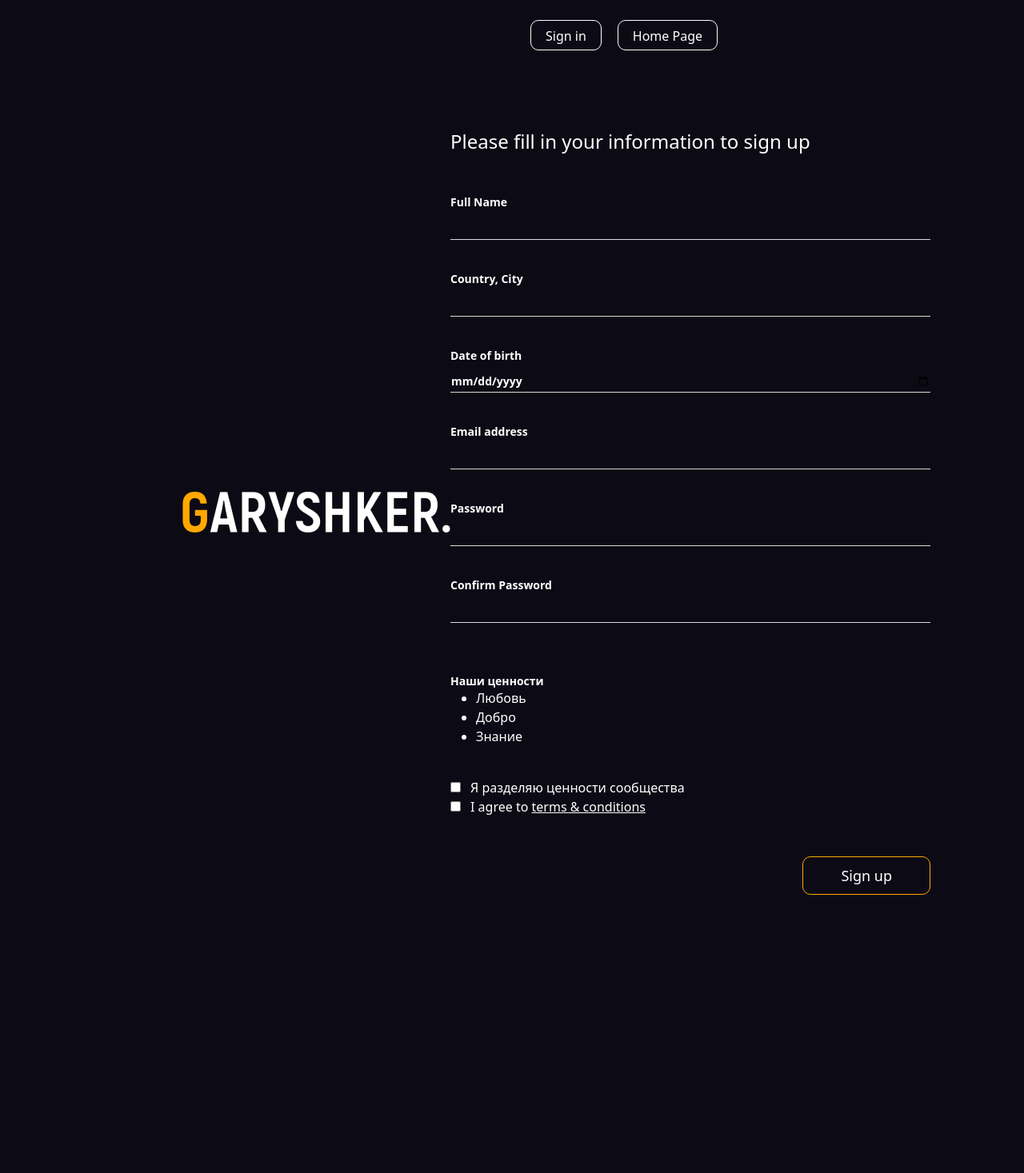
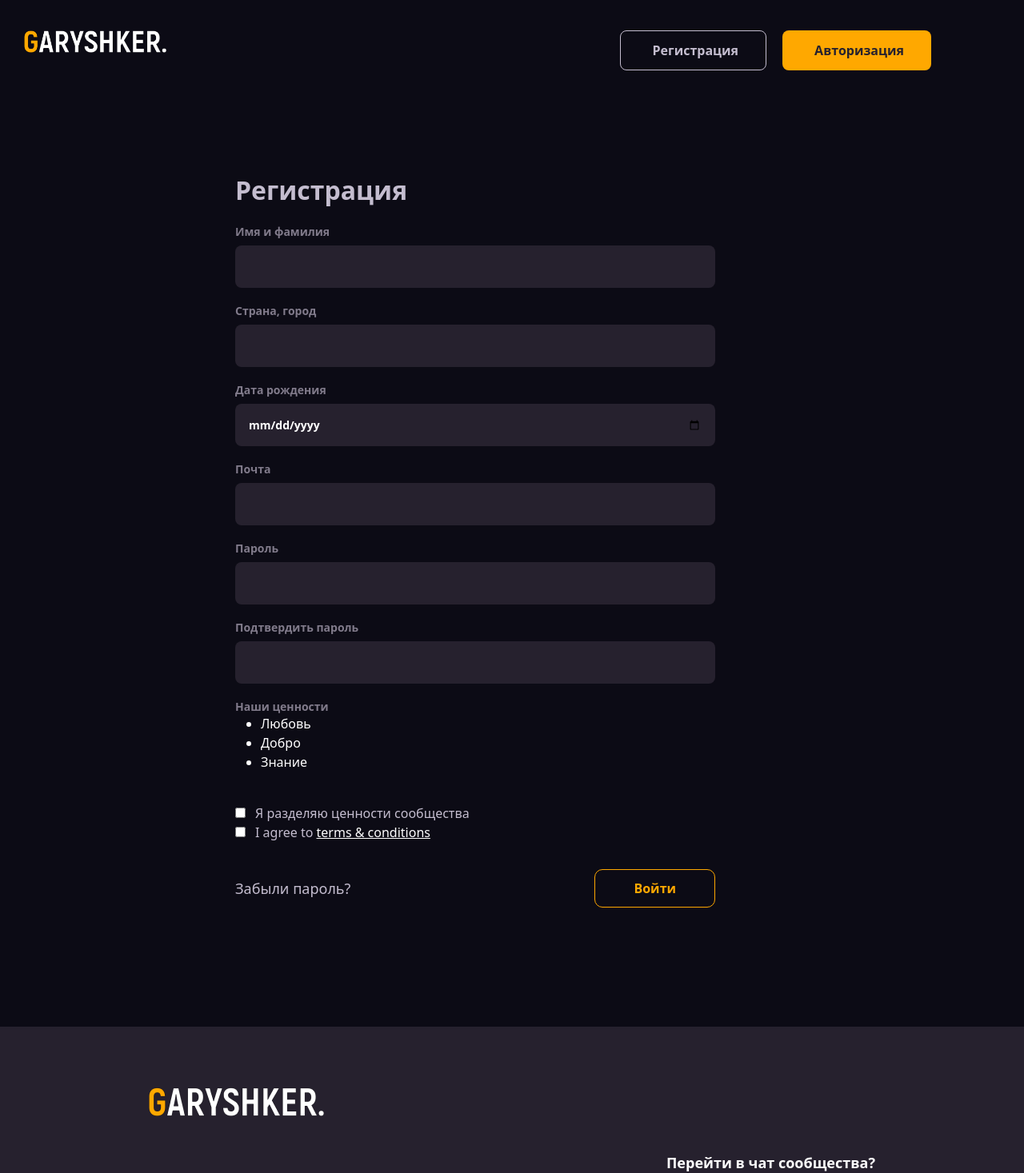
Before and after one commit to bashenov98/garyshker, a React (Create React App) app: page /signup in a window 1280 px wide. Shown: the top 1467 px of the page at 80% size. Built offline with nearby package versions, Linux system fonts and the light colour scheme.

Commit message:
feat: redesign auth pages & fix bugs

```diff
--- a/src/components/auth/Login/Login.jsx
+++ b/src/components/auth/Login/Login.jsx
@@ -41,26 +41,28 @@ const Login = () => {
 
     return (
         <div className="login">
-            <div className="login-top d-flex justify-content-end">
-                <button className="login-top__btn login-top__btn--left" onClick={() => {router.push('/signup')}}>don’t have an account?</button>
-                <button className="login-top__btn login-top__btn--right" onClick={() => {router.push('/main')}}>Home page</button>
-            </div>
-            <div className="d-flex justify-content-between login-content">
+            <div className="login-top d-flex justify-content-between">
                 <div className="d-flex flex-column justify-content-center">
-                    <img alt="logo" src={logoIcon}/>
+                    <img alt="logo" src={logoIcon} className="login-top__img"/>
                 </div>
                 <div>
+                    <button className="login-top__btn login-top__btn--left" onClick={() => {router.push('/signup')}}>Регистрация</button>
+                    <button className="login-top__btn login-top__btn--right" onClick={() => {router.push('/main')}}>Авторизация</button>
+                </div>
+            </div>
+            <div className="d-flex justify-content-center w-100">
+                <div className="login-content">
                     <form onSubmit={login}>
                         <div>
-                            <div className="login-enter-text">Enter your email and password to sign in</div>
-                            <div className="login-enter-email">Email</div>
+                            <div className="login-enter-text">Авторизация</div>
+                            <div className="login-enter-email">Почта</div>
                             <input type="text"
                                    value={email}
                                    onChange={(e) => setEmail(e.target.value)}
                                    className="login-input"
                                    placeholder="Enter email ..."
                             />
-                            <div className="login-enter-pass">Password</div>
+                            <div className="login-enter-pass">Пароль</div>
                             <input
                                 type="password"
                                 value={password}
@@ -69,13 +71,13 @@ const Login = () => {
                                 placeholder="Enter password ..."
                             />
                             <div className="login-remember">
-                                <input type="checkbox"/><label className="login-remember__text">Remember me</label>
+                                <input type="checkbox"/><label className="login-remember__text">Запомнить меня</label>
                             </div>
                         </div>
                         <div className="login-forgot">
                             <div className="d-flex justify-content-between align-items-center w-100">
-                                <a href="" className="login-forgot__text">Forgot your password?</a>
-                                <button className="login-forgot__btn" onClick={login}>Sign in</button>
+                                <a href="" className="login-forgot__text">Забыли пароль?</a>
+                                <button className="login-forgot__btn" onClick={login}>Войти</button>
                             </div>
                             <label className="login-error">{error}</label>
                         </div>
--- a/src/components/auth/Signup/Signup.jsx
+++ b/src/components/auth/Signup/Signup.jsx
@@ -48,49 +48,51 @@ const Signup = () => {
     }
     return (
         <div className="sign-up">
-            <div className="sign-up__top d-flex justify-content-end">
-                <button className="sign-up__top__btn" onClick={() => {router.push('/login')}}>Sign in</button>
-                <button className="sign-up__top__btn" onClick={() => {router.push('/edu')}}>Home Page</button>
-            </div>
-            <div className="sign-up__content d-flex justify-content-between">
-                <div className="d-flex flex-column justify-content-center">
+            <div className="sign-up__top d-flex justify-content-between">
+                <div className="d-flex flex-column justify-content-center sign-up__top__img">
                     <img alt="logo" src={logoIcon}/>
                 </div>
+                <div className="d-flex">
+                    <button className="sign-up__top__btn" onClick={() => {router.push('/login')}}>Регистрация</button>
+                    <button className="sign-up__top__btn sign-up__top__btn--active" onClick={() => {router.push('/edu')}}>Авторизация</button>
+                </div>
+            </div>
+            <div className="sign-up__content d-flex justify-content-center">
                 <div className="sign-up__form">
-                    <div className="sign-up__form__title">Please fill in your information to sign up</div>
-                    <div className="sign-up__form__name">Full Name</div>
+                    <div className="sign-up__form__title">Регистрация</div>
+                    <div className="sign-up__form__name">Имя и фамилия</div>
                     <input type="text"
                            value={data.fullname}
                            onChange={(e) => setData({...data, fullname: e.target.value})}
                            className="sign-up__form__input"
                     />
-                    <div className="sign-up__form__name">Country, City</div>
+                    <div className="sign-up__form__name">Страна, город</div>
                     <input type="text"
                            value={data.countrycity}
                            onChange={(e) => setData({...data, countrycity: e.target.value})}
                            className="sign-up__form__input"
                     />
-                    <div className="sign-up__form__name">Date of birth</div>
+                    <div className="sign-up__form__name">Дата рождения</div>
                     <input type="date"
                            value={data.birth_date}
                            onChange={(e) => setData({...data, birth_date: e.target.value})}
                            className="sign-up__form__input"
                     />
-                    <div className="sign-up__form__name">Email address</div>
+                    <div className="sign-up__form__name">Почта</div>
                     <input type="text" className="sign-up__form__input"/>
-                    <div className="sign-up__form__name">Password</div>
+                    <div className="sign-up__form__name">Пароль</div>
                     <input type="password"
                            value={data.password}
                            onChange={(e) => setData({...data, password: e.target.value})}
                            className="sign-up__form__input"
                     />
-                    <div className="sign-up__form__name">Confirm Password</div>
+                    <div className="sign-up__form__name">Подтвердить пароль</div>
                     <input type="password"
                            value={data.password2}
                            onChange={(e) => setData({...data, password2: e.target.value})}
                            className="sign-up__form__input"
                     />
-                    <br/><label>{error}</label>
+                    <label>{error}</label>
                     <div className="sign-up__form__name">Наши ценности</div>
                     <ul>
                         <li>Любовь</li>
@@ -108,9 +110,12 @@ const Signup = () => {
                            onClick={terms}
                            id="values"
                     /><label className="sign-up__form__label">I agree to <a href="#">terms & conditions</a></label>
-                    <br/>
-                    <div className="d-flex justify-content-end w-100">
-                        <button className="sign-up__form__btn" onClick={signup}>Sign up</button>
+                    <div className="sign-up-forgot">
+                        <div className="d-flex justify-content-between align-items-center w-100">
+                            <a href="" className="sign-up-forgot__text">Забыли пароль?</a>
+                            <button className="sign-up-forgot__btn" onClick={signup}>Войти</button>
+                        </div>
+                        <label className="sign-up-error">{error}</label>
                     </div>
                 </div>
             </div>
--- a/src/components/auth/Signup/index.scss
+++ b/src/components/auth/Signup/index.scss
@@ -1,48 +1,61 @@
 .sign-up {
-  padding: 25px 169px 249px 192px;
+  padding-top: 38px;
+  width: 1140px;
+  margin-left: auto;
+  margin-right: auto;
   .sign-up__top {
     .sign-up__top__btn {
-      padding: 7px 18px;
-      font-weight: normal;
+      padding: 13px 34px 13px 40px;
+      font-weight: 600;
       font-size: 16px;
-      line-height: 24px;
-      color: #FFFFFF;
-      height: 38px;
-      border: 1px solid #FFFFFF;
-      border-radius: 10px;
+      line-height: 22px;
+      color: #C4BDCF;
       margin-left: 20px;
       background: #0C0B15;
+      border: 1px solid #C4BDCF;
+      border-radius: 8px;
+      &--active {
+        color: #26212E;
+        background: #FFA800;
+        border-radius: 8px;
+        border: none;
+      }
+    }
+    .sign-up__top__img {
+      width: 184px;
+      height: 27.65px;
     }
   }
 
   .sign-up__content {
-    margin-top: 97px;
-
+    margin-top: 128px;
     .sign-up__form {
       color: #FFFFFF;
       .sign-up__form__title {
-        font-weight: normal;
-        font-size: 24px;
-        line-height: 33px;
-        margin-bottom: 50px;
+        font-weight: bold;
+        font-size: 32px;
+        line-height: 44px;
+        color: #C4BDCF;
+        margin-bottom: 20px;
       }
       .sign-up__form__name {
         font-weight: 600;
         font-size: 14px;
         line-height: 19px;
+        color: #817B8B;
       }
       .sign-up__form__input {
         width: 600px;;
         font-weight: 600;
         font-size: 14px;
         line-height: 19px;
-        background: #0C0B15;
+        background: #26212E;
+        border-radius: 8px;
         outline: none;
         border: none;
-        border-bottom: 1px solid #D9D9D9;
-        margin-top: 13px;
-        margin-bottom: 39px;
-        padding-bottom: 4px;
+        margin-top: 8px;
+        padding: 17px;
+        margin-bottom: 19px;
         color: inherit;
 
         &::placeholder {
@@ -53,6 +66,7 @@
         font-weight: 500;
         font-size: 16px;
         line-height: 24px;
+        color: #C4BDCF;
         margin-left: 12px;
         a {
           color: #FFFFFF;
@@ -72,4 +86,32 @@
       }
     }
   }
+  .sign-up-forgot {
+    margin-top: 34px;
+    .sign-up-forgot__text {
+      font-weight: normal;
+      font-size: 18px;
+      line-height: 25px;
+      color: #C4BDCF;
+      text-decoration: none;
+    }
+    .sign-up-forgot__btn {
+      border: 1px solid #FFA800;
+      border-radius: 10px;
+      padding: 12px 48px;
+      background: #0C0B15;
+      font-weight: bold;
+      font-size: 16px;
+      line-height: 22px;
+      text-transform: capitalize;
+      color: #FFA800;
+    }
+  }
+  .sign-up-error {
+    font-weight: 600;
+    font-size: 12px;
+    line-height: 16px;
+
+    color: #F44336;
+  }
 }
```
Also changed, not shown: src/components/auth/Login/index.scss (+39 -27 lines).
